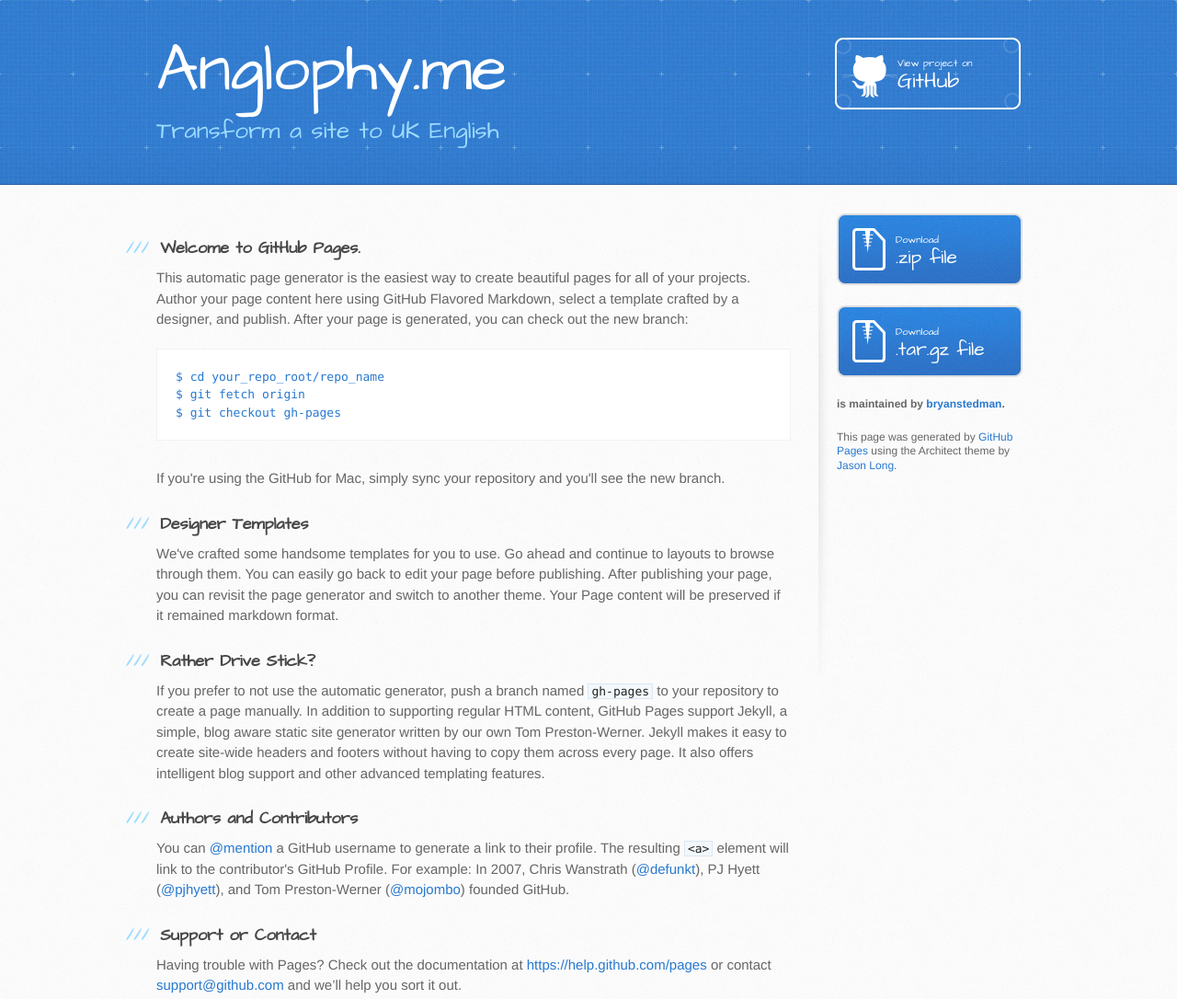
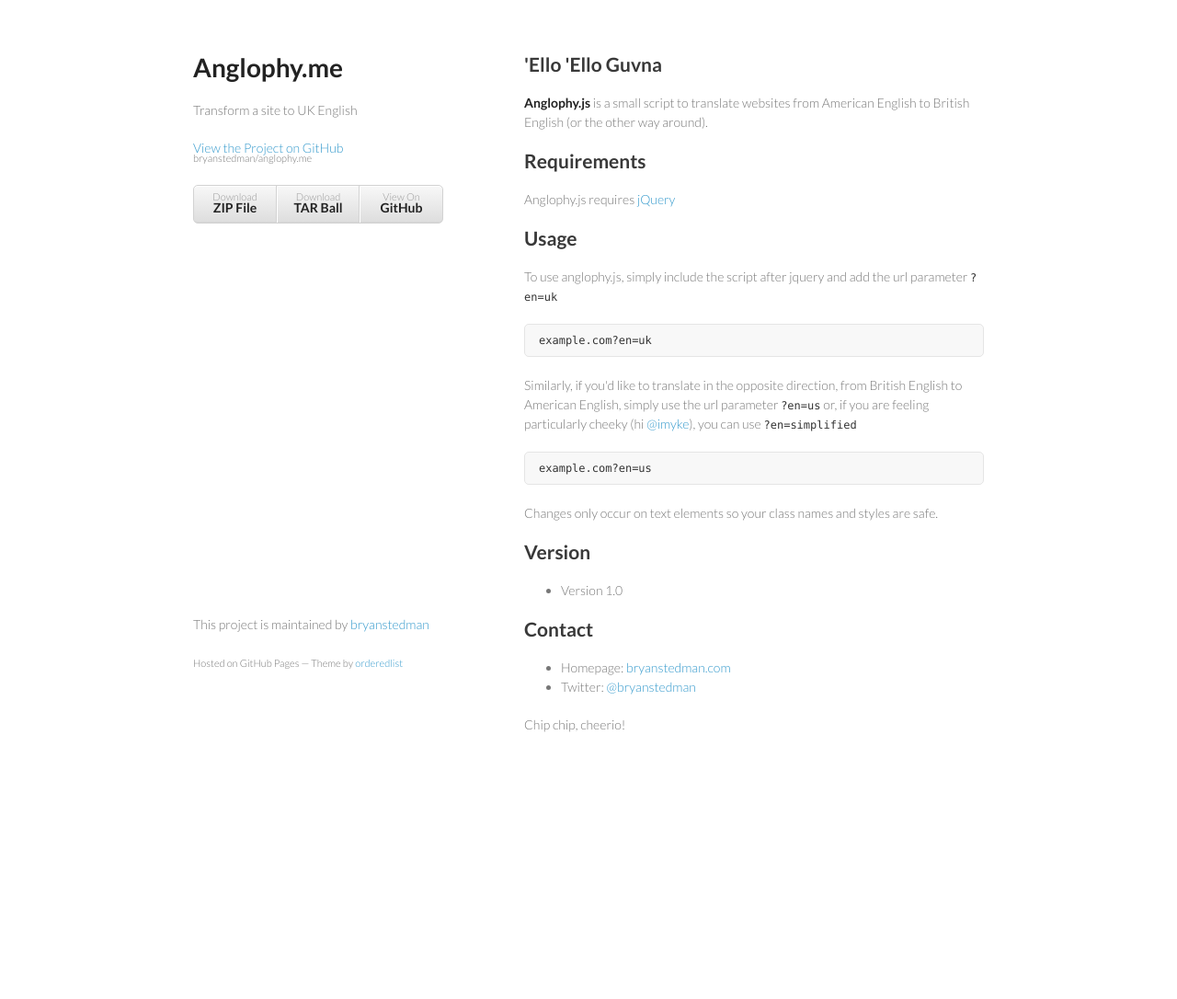
Before and after one commit to bryanstedman/anglofy.me, a plain HTML site: page index.html in a window 1280 px wide. Shown: the whole page at 92% size. After the commit the page ends 868 px from the top, so only its background shows below. Drawn offline with Linux system fonts and the light colour scheme.

```diff
--- a/index.html
+++ b/index.html
@@ -1,84 +1,84 @@
-<!DOCTYPE html>
+<!doctype html>
 <html>
   <head>
-    <meta charset='utf-8'>
+    <meta charset="utf-8">
     <meta http-equiv="X-UA-Compatible" content="chrome=1">
-    <meta name="viewport" content="width=device-width, initial-scale=1, maximum-scale=1">
-    <link href='https://fonts.googleapis.com/css?family=Architects+Daughter' rel='stylesheet' type='text/css'>
-    <link rel="stylesheet" type="text/css" href="stylesheets/stylesheet.css" media="screen">
-    <link rel="stylesheet" type="text/css" href="stylesheets/pygment_trac.css" media="screen">
-    <link rel="stylesheet" type="text/css" href="stylesheets/print.css" media="print">
+    <title>Anglophy.me by bryanstedman</title>
 
+    <link rel="stylesheet" href="stylesheets/styles.css">
+    <link rel="stylesheet" href="stylesheets/pygment_trac.css">
+    <meta name="viewport" content="width=device-width, initial-scale=1, user-scalable=no">
     <!--[if lt IE 9]>
     <script src="//html5shiv.googlecode.com/svn/trunk/html5.js"></script>
     <![endif]-->
+  </head>
+  <body>
+    <div class="wrapper">
+      <header>
+        <h1>Anglophy.me</h1>
+        <p>Transform a site to UK English</p>
 
-    <title>Anglophy.me by bryanstedman</title>
-  </head>
+        <p class="view"><a href="https://github.com/bryanstedman/anglophy.me">View the Project on GitHub <small>bryanstedman/anglophy.me</small></a></p>
 
-  <body>
-    <header>
-      <div class="inner">
-        <h1>Anglophy.me</h1>
-        <h2>Transform a site to UK English</h2>
-        <a href="https://github.com/bryanstedman/anglophy.me" class="button"><small>View project on</small> GitHub</a>
-      </div>
-    </header>
 
-    <div id="content-wrapper">
-      <div class="inner clearfix">
-        <section id="main-content">
-          <h3>
-<a id="welcome-to-github-pages" class="anchor" href="#welcome-to-github-pages" aria-hidden="true"><span class="octicon octicon-link"></span></a>Welcome to GitHub Pages.</h3>
+        <ul>
+          <li><a href="https://github.com/bryanstedman/anglophy.me/zipball/master">Download <strong>ZIP File</strong></a></li>
+          <li><a href="https://github.com/bryanstedman/anglophy.me/tarball/master">Download <strong>TAR Ball</strong></a></li>
+          <li><a href="https://github.com/bryanstedman/anglophy.me">View On <strong>GitHub</strong></a></li>
+        </ul>
+      </header>
+      <section>
+        <h2>
+<a id="ello-ello-guvna" class="anchor" href="#ello-ello-guvna" aria-hidden="true"><span class="octicon octicon-link"></span></a>'Ello 'Ello Guvna</h2>
 
-<p>This automatic page generator is the easiest way to create beautiful pages for all of your projects. Author your page content here using GitHub Flavored Markdown, select a template crafted by a designer, and publish. After your page is generated, you can check out the new branch:</p>
+<p><strong>Anglophy.js</strong> is a small script to translate websites from American English to British English (or the other way around).  </p>
 
-<pre><code>$ cd your_repo_root/repo_name
-$ git fetch origin
-$ git checkout gh-pages
+<h2>
+<a id="requirements" class="anchor" href="#requirements" aria-hidden="true"><span class="octicon octicon-link"></span></a>Requirements</h2>
+
+<p>Anglophy.js requires <a href="http://jquery.com">jQuery</a></p>
+
+<h2>
+<a id="usage" class="anchor" href="#usage" aria-hidden="true"><span class="octicon octicon-link"></span></a>Usage</h2>
+
+<p>To use anglophy.js, simply include the script after jquery and add the url parameter <code>?en=uk</code></p>
+
+<pre><code>example.com?en=uk
 </code></pre>
 
-<p>If you're using the GitHub for Mac, simply sync your repository and you'll see the new branch.</p>
+<p>Similarly, if you'd like to translate in the opposite direction, from British English to American English, simply use the url parameter <code>?en=us</code> or, if you are feeling particularly cheeky (hi <a href="https://github.com/imyke" class="user-mention">@imyke</a>), you can use <code>?en=simplified</code></p>
 
-<h3>
-<a id="designer-templates" class="anchor" href="#designer-templates" aria-hidden="true"><span class="octicon octicon-link"></span></a>Designer Templates</h3>
+<pre><code>example.com?en=us
+</code></pre>
 
-<p>We've crafted some handsome templates for you to use. Go ahead and continue to layouts to browse through them. You can easily go back to edit your page before publishing. After publishing your page, you can revisit the page generator and switch to another theme. Your Page content will be preserved if it remained markdown format.</p>
+<p>Changes only occur on text elements so your class names and styles are safe.</p>
 
-<h3>
-<a id="rather-drive-stick" class="anchor" href="#rather-drive-stick" aria-hidden="true"><span class="octicon octicon-link"></span></a>Rather Drive Stick?</h3>
+<h2>
+<a id="version" class="anchor" href="#version" aria-hidden="true"><span class="octicon octicon-link"></span></a>Version</h2>
 
-<p>If you prefer to not use the automatic generator, push a branch named <code>gh-pages</code> to your repository to create a page manually. In addition to supporting regular HTML content, GitHub Pages support Jekyll, a simple, blog aware static site generator written by our own Tom Preston-Werner. Jekyll makes it easy to create site-wide headers and footers without having to copy them across every page. It also offers intelligent blog support and other advanced templating features.</p>
+<ul>
+<li>Version 1.0</li>
+</ul>
 
-<h3>
-<a id="authors-and-contributors" class="anchor" href="#authors-and-contributors" aria-hidden="true"><span class="octicon octicon-link"></span></a>Authors and Contributors</h3>
+<h2>
+<a id="contact" class="anchor" href="#contact" aria-hidden="true"><span class="octicon octicon-link"></span></a>Contact</h2>
 
-<p>You can <a href="https://github.com/blog/821" class="user-mention">@mention</a> a GitHub username to generate a link to their profile. The resulting <code>&lt;a&gt;</code> element will link to the contributor's GitHub Profile. For example: In 2007, Chris Wanstrath (<a href="https://github.com/defunkt" class="user-mention">@defunkt</a>), PJ Hyett (<a href="https://github.com/pjhyett" class="user-mention">@pjhyett</a>), and Tom Preston-Werner (<a href="https://github.com/mojombo" class="user-mention">@mojombo</a>) founded GitHub.</p>
+<ul>
+<li>Homepage: <a href="http://bryanstedman.com">bryanstedman.com</a>
+</li>
+<li>Twitter: <a href="https://twitter.com/bryanstedman" title="bryanstedman on twitter">@bryanstedman</a>
+</li>
+</ul>
 
-<h3>
-<a id="support-or-contact" class="anchor" href="#support-or-contact" aria-hidden="true"><span class="octicon octicon-link"></span></a>Support or Contact</h3>
-
-<p>Having trouble with Pages? Check out the documentation at <a href="https://help.github.com/pages">https://help.github.com/pages</a> or contact <a href="mailto:support@github.com">support@github.com</a> and we’ll help you sort it out.</p>
-        </section>
-
-        <aside id="sidebar">
-          <a href="https://github.com/bryanstedman/anglophy.me/zipball/master" class="button">
-            <small>Download</small>
-            .zip file
-          </a>
-          <a href="https://github.com/bryanstedman/anglophy.me/tarball/master" class="button">
-            <small>Download</small>
-            .tar.gz file
-          </a>
-
-          <p class="repo-owner"><a href="https://github.com/bryanstedman/anglophy.me"></a> is maintained by <a href="https://github.com/bryanstedman">bryanstedman</a>.</p>
-
-          <p>This page was generated by <a href="https://pages.github.com">GitHub Pages</a> using the Architect theme by <a href="https://twitter.com/jasonlong">Jason Long</a>.</p>
-        </aside>
-      </div>
+<p>Chip chip, cheerio!</p>
+      </section>
+      <footer>
+        <p>This project is maintained by <a href="https://github.com/bryanstedman">bryanstedman</a></p>
+        <p><small>Hosted on GitHub Pages &mdash; Theme by <a href="https://github.com/orderedlist">orderedlist</a></small></p>
+      </footer>
     </div>
-
-            <script type="text/javascript">
+    <script src="javascripts/scale.fix.js"></script>
+              <script type="text/javascript">
             var gaJsHost = (("https:" == document.location.protocol) ? "https://ssl." : "http://www.");
             document.write(unescape("%3Cscript src='" + gaJsHost + "google-analytics.com/ga.js' type='text/javascript'%3E%3C/script%3E"));
           </script>
--- /dev/null
+++ b/javascripts/scale.fix.js
@@ -0,0 +1,17 @@
+var metas = document.getElementsByTagName('meta');
+var i;
+if (navigator.userAgent.match(/iPhone/i)) {
+  for (i=0; i<metas.length; i++) {
+    if (metas[i].name == "viewport") {
+      metas[i].content = "width=device-width, minimum-scale=1.0, maximum-scale=1.0";
+    }
+  }
+  document.addEventListener("gesturestart", gestureStart, false);
+}
+function gestureStart() {
+  for (i=0; i<metas.length; i++) {
+    if (metas[i].name == "viewport") {
+      metas[i].content = "width=device-width, minimum-scale=0.25, maximum-scale=1.6";
+    }
+  }
+}
--- /dev/null
+++ b/stylesheets/styles.css
@@ -0,0 +1,255 @@
+@import url(https://fonts.googleapis.com/css?family=Lato:300italic,700italic,300,700);
+
+body {
+  padding:50px;
+  font:14px/1.5 Lato, "Helvetica Neue", Helvetica, Arial, sans-serif;
+  color:#777;
+  font-weight:300;
+}
+
+h1, h2, h3, h4, h5, h6 {
+  color:#222;
+  margin:0 0 20px;
+}
+
+p, ul, ol, table, pre, dl {
+  margin:0 0 20px;
+}
+
+h1, h2, h3 {
+  line-height:1.1;
+}
+
+h1 {
+  font-size:28px;
+}
+
+h2 {
+  color:#393939;
+}
+
+h3, h4, h5, h6 {
+  color:#494949;
+}
+
+a {
+  color:#39c;
+  font-weight:400;
+  text-decoration:none;
+}
+
+a small {
+  font-size:11px;
+  color:#777;
+  margin-top:-0.6em;
+  display:block;
+}
+
+.wrapper {
+  width:860px;
+  margin:0 auto;
+}
+
+blockquote {
+  border-left:1px solid #e5e5e5;
+  margin:0;
+  padding:0 0 0 20px;
+  font-style:italic;
+}
+
+code, pre {
+  font-family:Monaco, Bitstream Vera Sans Mono, Lucida Console, Terminal;
+  color:#333;
+  font-size:12px;
+}
+
+pre {
+  padding:8px 15px;
+  background: #f8f8f8;
+  border-radius:5px;
+  border:1px solid #e5e5e5;
+  overflow-x: auto;
+}
+
+table {
+  width:100%;
+  border-collapse:collapse;
+}
+
+th, td {
+  text-align:left;
+  padding:5px 10px;
+  border-bottom:1px solid #e5e5e5;
+}
+
+dt {
+  color:#444;
+  font-weight:700;
+}
+
+th {
+  color:#444;
+}
+
+img {
+  max-width:100%;
+}
+
+header {
+  width:270px;
+  float:left;
+  position:fixed;
+}
+
+header ul {
+  list-style:none;
+  height:40px;
+
+  padding:0;
+
+  background: #eee;
+  background: -moz-linear-gradient(top, #f8f8f8 0%, #dddddd 100%);
+  background: -webkit-gradient(linear, left top, left bottom, color-stop(0%,#f8f8f8), color-stop(100%,#dddddd));
+  background: -webkit-linear-gradient(top, #f8f8f8 0%,#dddddd 100%);
+  background: -o-linear-gradient(top, #f8f8f8 0%,#dddddd 100%);
+  background: -ms-linear-gradient(top, #f8f8f8 0%,#dddddd 100%);
+  background: linear-gradient(top, #f8f8f8 0%,#dddddd 100%);
+
+  border-radius:5px;
+  border:1px solid #d2d2d2;
+  box-shadow:inset #fff 0 1px 0, inset rgba(0,0,0,0.03) 0 -1px 0;
+  width:270px;
+}
+
+header li {
+  width:89px;
+  float:left;
+  border-right:1px solid #d2d2d2;
+  height:40px;
+}
+
+header ul a {
+  line-height:1;
+  font-size:11px;
+  color:#999;
+  display:block;
+  text-align:center;
+  padding-top:6px;
+  height:40px;
+}
+
+strong {
+  color:#222;
+  font-weight:700;
+}
+
+header ul li + li {
+  width:88px;
+  border-left:1px solid #fff;
+}
+
+header ul li + li + li {
+  border-right:none;
+  width:89px;
+}
+
+header ul a strong {
+  font-size:14px;
+  display:block;
+  color:#222;
+}
+
+section {
+  width:500px;
+  float:right;
+  padding-bottom:50px;
+}
+
+small {
+  font-size:11px;
+}
+
+hr {
+  border:0;
+  background:#e5e5e5;
+  height:1px;
+  margin:0 0 20px;
+}
+
+footer {
+  width:270px;
+  float:left;
+  position:fixed;
+  bottom:50px;
+}
+
+@media print, screen and (max-width: 960px) {
+
+  div.wrapper {
+    width:auto;
+    margin:0;
+  }
+
+  header, section, footer {
+    float:none;
+    position:static;
+    width:auto;
+  }
+
+  header {
+    padding-right:320px;
+  }
+
+  section {
+    border:1px solid #e5e5e5;
+    border-width:1px 0;
+    padding:20px 0;
+    margin:0 0 20px;
+  }
+
+  header a small {
+    display:inline;
+  }
+
+  header ul {
+    position:absolute;
+    right:50px;
+    top:52px;
+  }
+}
+
+@media print, screen and (max-width: 720px) {
+  body {
+    word-wrap:break-word;
+  }
+
+  header {
+    padding:0;
+  }
+
+  header ul, header p.view {
+    position:static;
+  }
+
+  pre, code {
+    word-wrap:normal;
+  }
+}
+
+@media print, screen and (max-width: 480px) {
+  body {
+    padding:15px;
+  }
+
+  header ul {
+    display:none;
+  }
+}
+
+@media print {
+  body {
+    padding:0.4in;
+    font-size:12pt;
+    color:#444;
+  }
+}
```
Also changed, not shown: params.json (+1 -1 lines).
